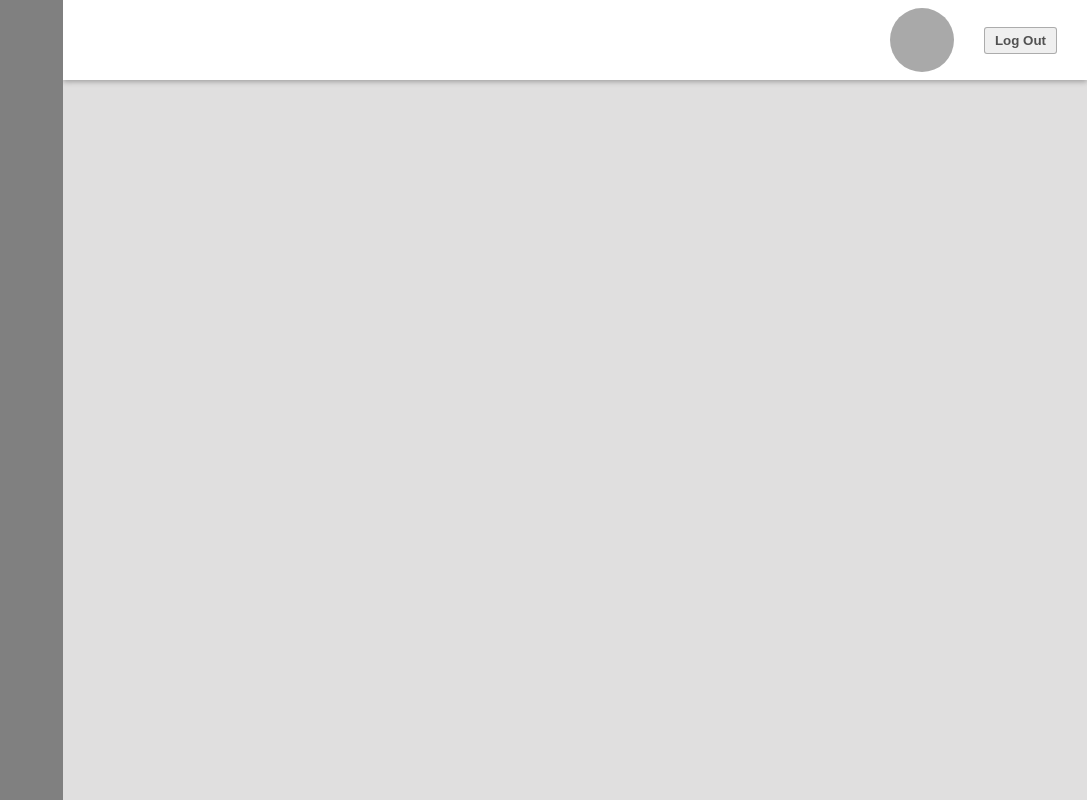
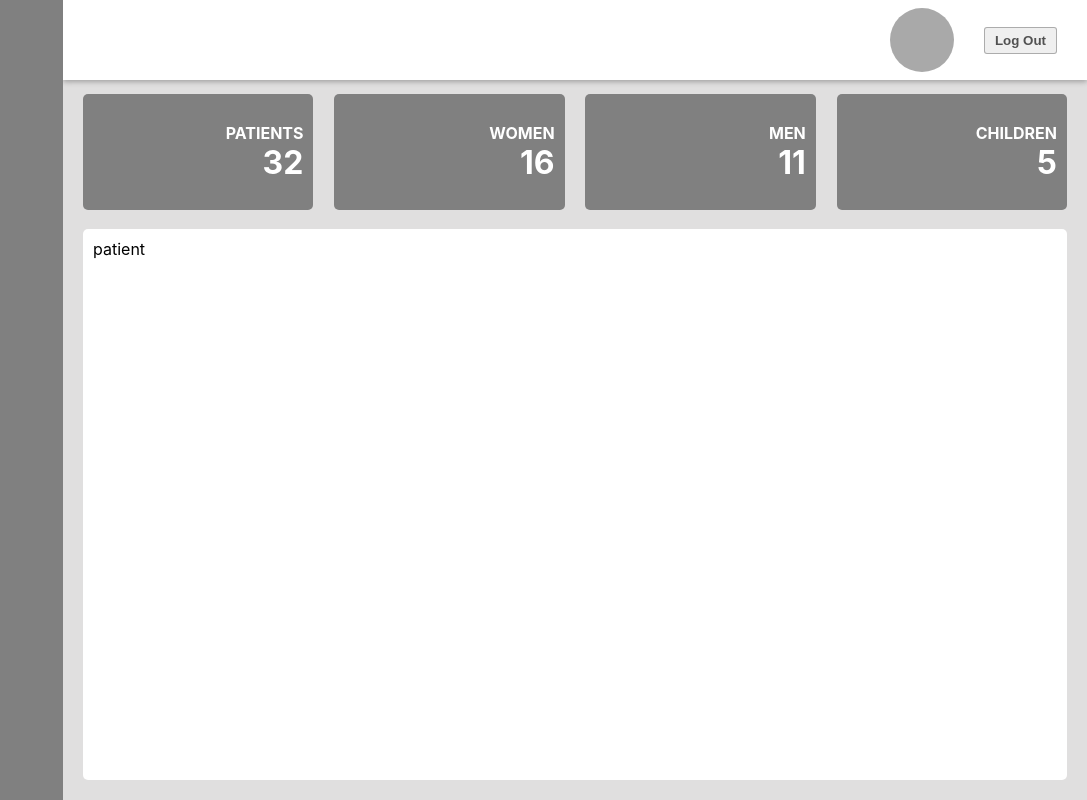
Before and after one commit to yoshiodei/e-clinic, a React (Create React App) app: page / in a window 1280 px wide. Shown: the whole page, without its empty margins (193-1280 px from the left). Built offline with nearby package versions, Linux system fonts and the light colour scheme.

Commit message:
modify component

```diff
--- a/src/components/MainSection.jsx
+++ b/src/components/MainSection.jsx
@@ -1,10 +1,14 @@
 import Topnav from './TopNav';
 import "./../styles/main-section.css";
+import Patientinfo from './PatientInfo';
+import Pagecontent from './PageContent';
 
 const Mainsection = () => {
     return (
         <main className='main-section'>
             <Topnav />
+            <Patientinfo />
+            <Pagecontent />
         </main>
     );
 }
--- /dev/null
+++ b/src/components/PageContent.jsx
@@ -0,0 +1,21 @@
+import {BrowserRouter, Routes, Route} from 'react-router-dom';
+import Patientspage from "../pages/PatientsPage";
+import Testpage from '../pages/TestPage';
+import "./../styles/page-content.css";
+
+const Pagecontent = () => {
+    return (
+        <div className="page-content">
+            {/* the code for the page component goes here */}
+            {/* give it a class name of "main-page-component" to apply default styling */}
+            <BrowserRouter>
+                <Routes>
+                    <Route path="/" element={<Patientspage/>}/>
+                    <Route path="/test" element={<Testpage/>}/>
+                </Routes>
+            </BrowserRouter>
+        </div>
+    );
+}
+
+export default Pagecontent;
--- /dev/null
+++ b/src/components/PatientInfo.jsx
@@ -0,0 +1,38 @@
+import "./../styles/patient-info.css";
+
+const Patientinfo = () => {
+    return (
+        <div className='patient-info'>
+            <div className='patient-info__card patient-info__card--blue'>
+                <div className="patient-info__icon-div"></div>
+                <div className="patient-info__text-div">
+                    <h4>patients</h4>
+                    <h6>32</h6>
+                </div>
+            </div>
+            <div className='patient-info__card patient-info__card--orange'>
+            <div className="patient-info__icon-div"></div>
+                <div className="patient-info__text-div">
+                    <h4>women</h4>
+                    <h6>16</h6>
+                </div>
+            </div>
+            <div className='patient-info__card patient-info__card--yellow'>
+            <div className="patient-info__icon-div"></div>
+                <div className="patient-info__text-div">
+                    <h4>men</h4>
+                    <h6>11</h6>
+                </div>
+            </div>
+            <div className='patient-info__card patient-info__card--green'>
+            <div className="patient-info__icon-div"></div>
+                <div className="patient-info__text-div">
+                    <h4>children</h4>
+                    <h6>5</h6>
+                </div>
+            </div>
+        </div>
+    );
+}
+
+export default Patientinfo;
--- /dev/null
+++ b/src/pages/PatientsPage.jsx
@@ -0,0 +1,11 @@
+import React from 'react';
+
+const Patientspage = () => {
+    return (
+        <section className='main-page-section'>
+            patient
+        </section>
+    );
+}
+
+export default Patientspage;
--- /dev/null
+++ b/src/pages/TestPage.jsx
@@ -0,0 +1,11 @@
+import React from 'react';
+
+const Testpage = () => {
+        return (
+            <section className='main-page-section'>
+                Test
+            </section>
+        );
+}
+
+export default Testpage;
```
